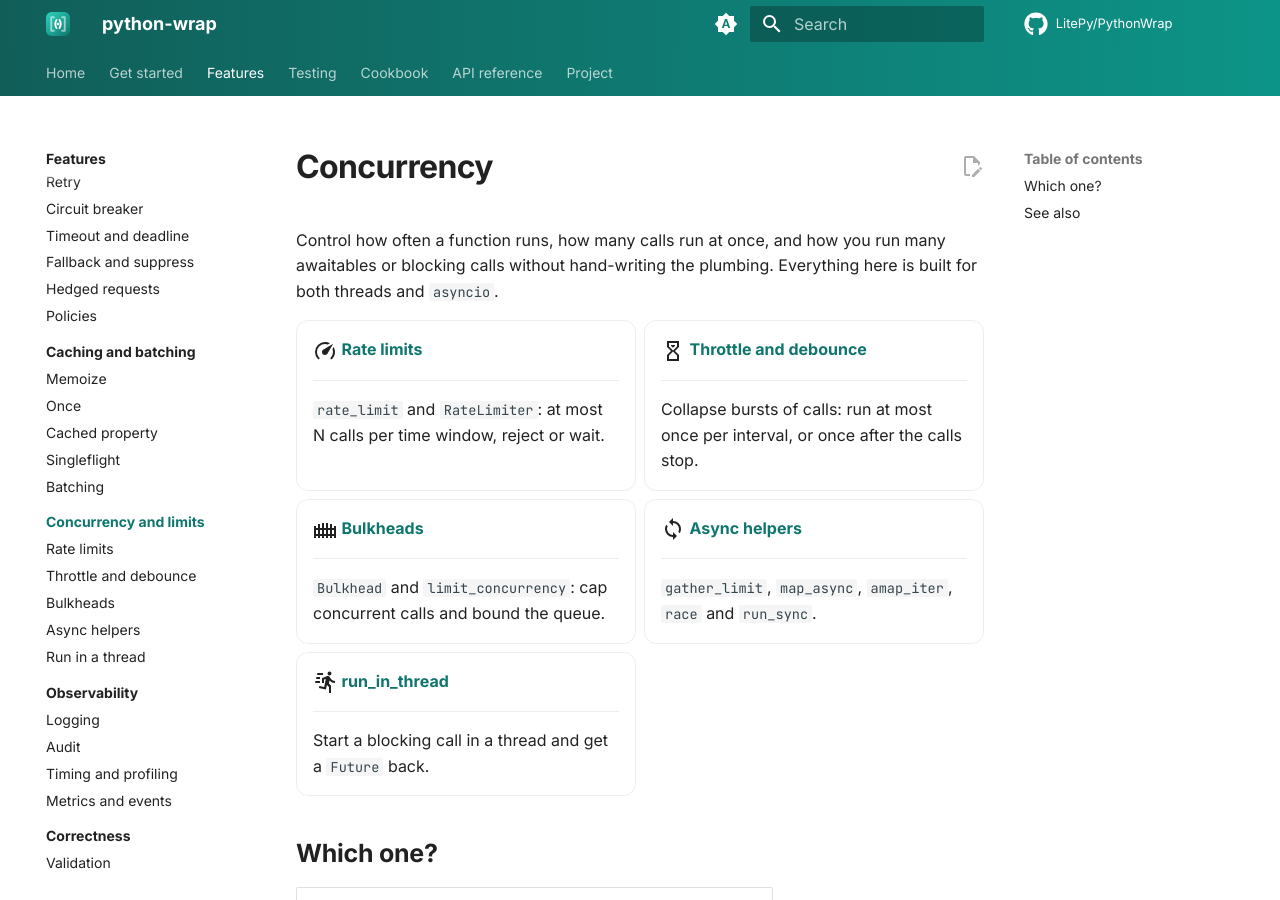
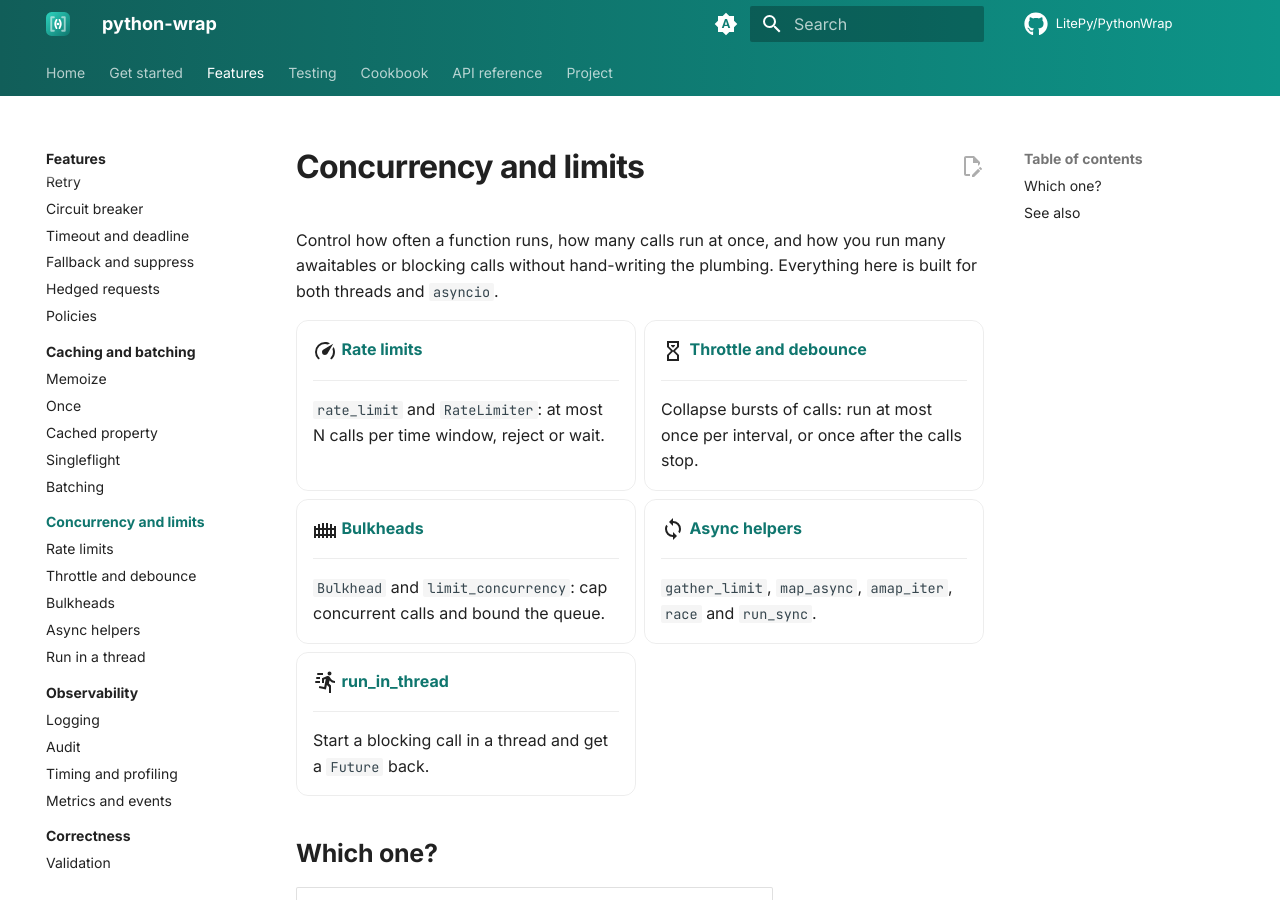
Before and after one commit to LitePy/PythonWrap, an MkDocs documentation site: the page built from docs/features/concurrency/index.md, in a window 1280 px wide and 900 px high. Built offline with MkDocs 1.6.1 and Material for MkDocs 9.7.7, drawn with Linux system fonts in a browser that asks for light colours; comment, search, counter and statistics services are not loaded.

Commit message:
Match the concurrency section title to the navigation

```diff
--- a/docs/features/concurrency/index.md
+++ b/docs/features/concurrency/index.md
@@ -1,4 +1,4 @@
-# Concurrency
+# Concurrency and limits
 
 Control how often a function runs, how many calls run at once, and how you run many awaitables or blocking calls without hand-writing the plumbing. Everything here is built for both threads and `asyncio`.
 
```
